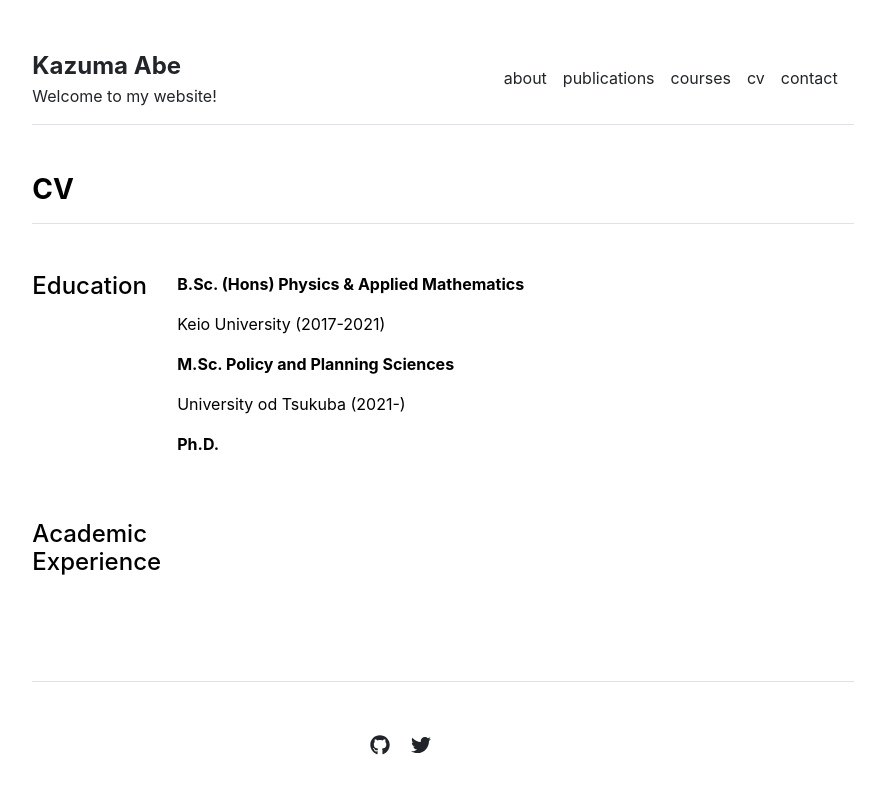
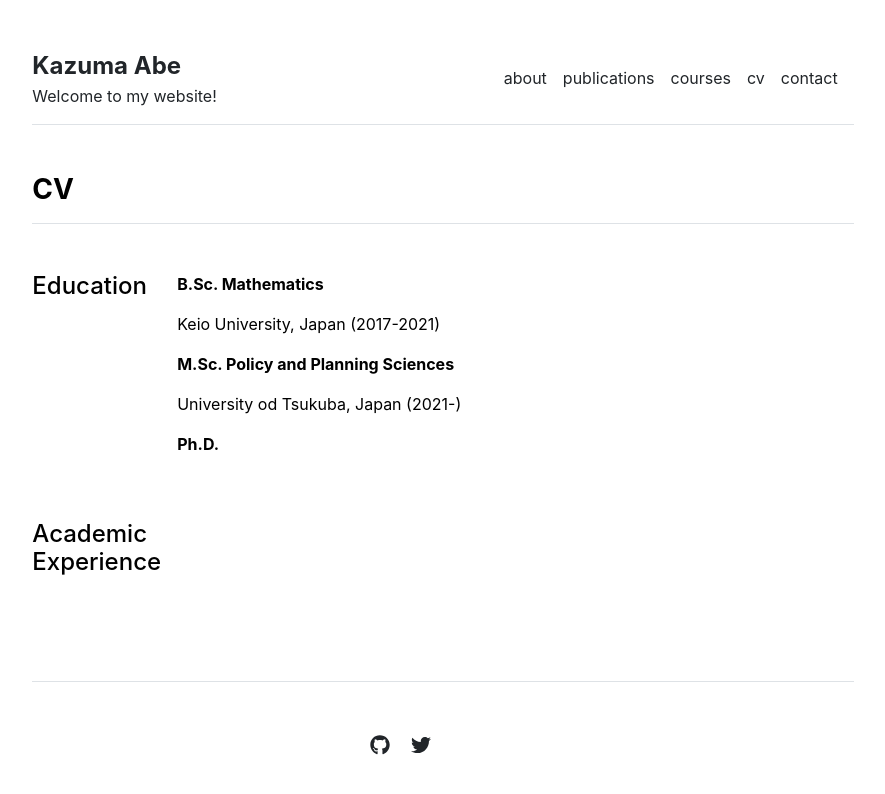
Before and after one commit to qriovider/archive, a Jekyll site: the page built from cv.md, in a window 1280 px wide. Shown: the top 794 px of the page, without its empty margins (197-1082 px from the left). Built offline with Jekyll 4.4.1, drawn with Linux system fonts in a browser that asks for light colours.

Commit message:
Update education.yml

```diff
--- a/_data/cv/education.yml
+++ b/_data/cv/education.yml
@@ -1,8 +1,8 @@
-- title: 'B.Sc. (Hons) Physics & Applied Mathematics'
-  description: 'Keio University (2017-2021)'
+- title: 'B.Sc. Mathematics'
+  description: 'Keio University, Japan (2017-2021)'
 
 - title: 'M.Sc. Policy and Planning Sciences'
-  description: 'University od Tsukuba (2021-)'
+  description: 'University od Tsukuba, Japan (2021-)'
 
 - title: 'Ph.D. '
   description: ''
```
